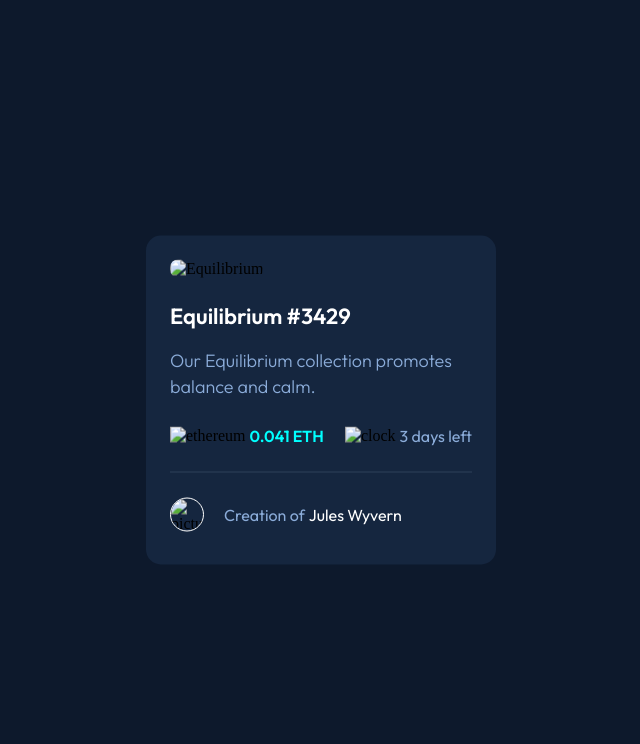
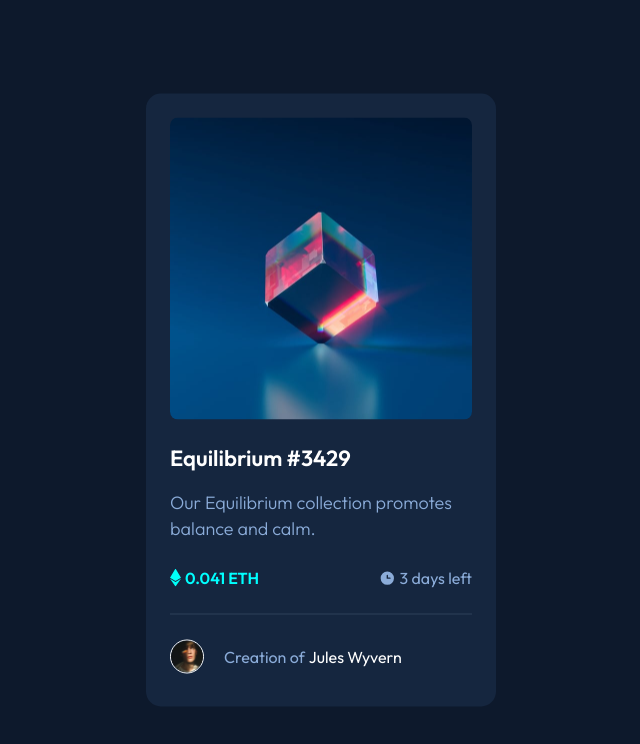
Before and after one commit to Veriko19/NFT, a plain HTML site: page index.html in a window 1280 px wide. Shown: the whole page, without its empty margins (319-959 px from the left). Drawn offline with Linux system fonts and the light colour scheme; the site is published under a folder, as on GitHub Pages, so addresses that start at the root find nothing.

Commit message:
fix images

```diff
--- a/index.html
+++ b/index.html
@@ -13,20 +13,20 @@
 <body>
    <div class="container">
         <div class="view">
-            <img src="/images/image-equilibrium.jpg" alt="Equilibrium" class="main">
+            <img src="./images/image-equilibrium.jpg" alt="Equilibrium" class="main">
             <div class="banner"></div>
-            <img src="/images/icon-view.svg" alt="eye icon" class="eye">
+            <img src="./images/icon-view.svg" alt="eye icon" class="eye">
         </div>
         <h1>Equilibrium #3429</h1>
         <p class="text">Our Equilibrium collection promotes balance and calm.</p>
-        <img src="/images/icon-ethereum.svg" alt="ethereum" class="inline-block">
+        <img src="./images/icon-ethereum.svg" alt="ethereum" class="inline-block">
         <p class="inline-block currency">0.041 ETH</p>
         <div class="img-wrapper">
-            <img src="/images/icon-clock.svg" alt="clock" class="inline-block">
+            <img src="./images/icon-clock.svg" alt="clock" class="inline-block">
             <p class="inline-block days">3 days left</p>
         </div>
         <div class="section"></div>
-        <img src="/images/image-avatar.png" alt="picture of a man" class="photo inline-block">
+        <img src="./images/image-avatar.png" alt="picture of a man" class="photo inline-block">
         <p class="inline-block">Creation of</p>
         <p class="inline-block name">Jules Wyvern</p>
    </div>
```
